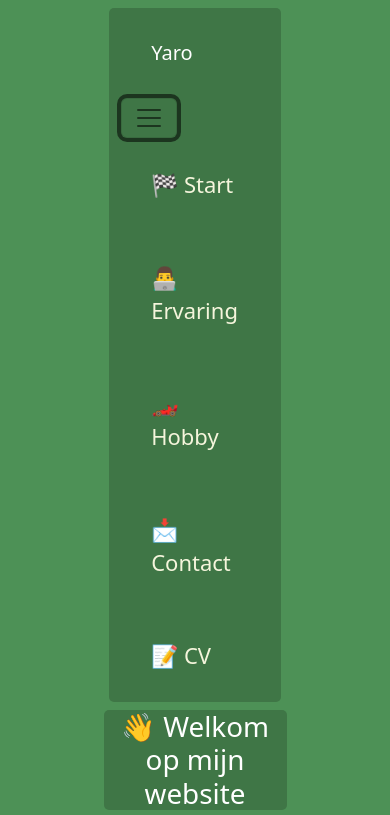
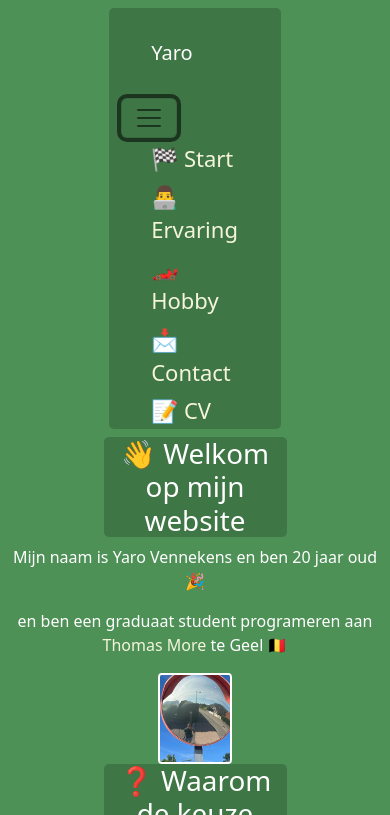
Before and after one commit to YaroVennekens/project-2, a plain HTML site: page index.html in a window 390 px wide. Both pictures are taken after a click on the button "Toggle navigation". Shown: the top 815 px of the page. Drawn offline with nearby package versions, Linux system fonts and the light colour scheme.

Commit message:
wanneer navigatie menu gecollapsed was de padding aangepast

```diff
--- a/css/style.css
+++ b/css/style.css
@@ -146,3 +146,10 @@ a:any-link{
     opacity: 0;
     transition: ease-in-out 0.5s;
 }
+@media (max-width: 768px) {
+    .navbar-nav .nav-link {
+      padding-top: 0.1rem; /* Adjust top padding */
+      padding-bottom: 0.0rem; /* Adjust bottom padding */
+      margin: 0.12rem 0; /* Adjust margin */
+    }
+  }
--- a/index.html
+++ b/index.html
@@ -17,7 +17,9 @@
     <link rel="icon" type="image/png" sizes="32x32" href="img/favicon/favicon-32x32.png">
     <link rel="icon" type="image/png" sizes="16x16" href="img/favicon//favicon-16x16.png">
     <link rel="manifest" href="img/favicon/site.webmanifest">
+
 </head>
+</body>
 
 <body class="backgroundIndex">
 
@@ -33,7 +35,7 @@
   <script src="js/intro.js"></script>
 <body>
   <header>
-    <nav class="navbar navbar-expand-lg">
+    <nav class="navbar navbar-expand-md">
       <div class="container-fluid navigatiebalk">
         <a class="navbar-brand nav-text">Yaro</a>
         <button class="navbar-toggler" type="button" data-bs-toggle="collapse" data-bs-target="#navbarNav" aria-controls="navbarNav" aria-expanded="false" aria-label="Toggle navigation">
@@ -123,6 +125,9 @@
   <script src="https://cdn.jsdelivr.net/npm/bootstrap@5.2.1/dist/js/bootstrap.min.js"
     integrity="sha384-7VPbUDkoPSGFnVtYi0QogXtr74QeVeeIs99Qfg5YCF+TidwNdjvaKZX19NZ/e6oz" crossorigin="anonymous">
   </script>
+
+
+
 </body>
 
 </html>
```
Also changed, not shown: contact.html (+1 -0 lines), cv.html (+1 -0 lines), ervaring.html (+1 -0 lines), hobby.html (+1 -0 lines), 1 other file.
